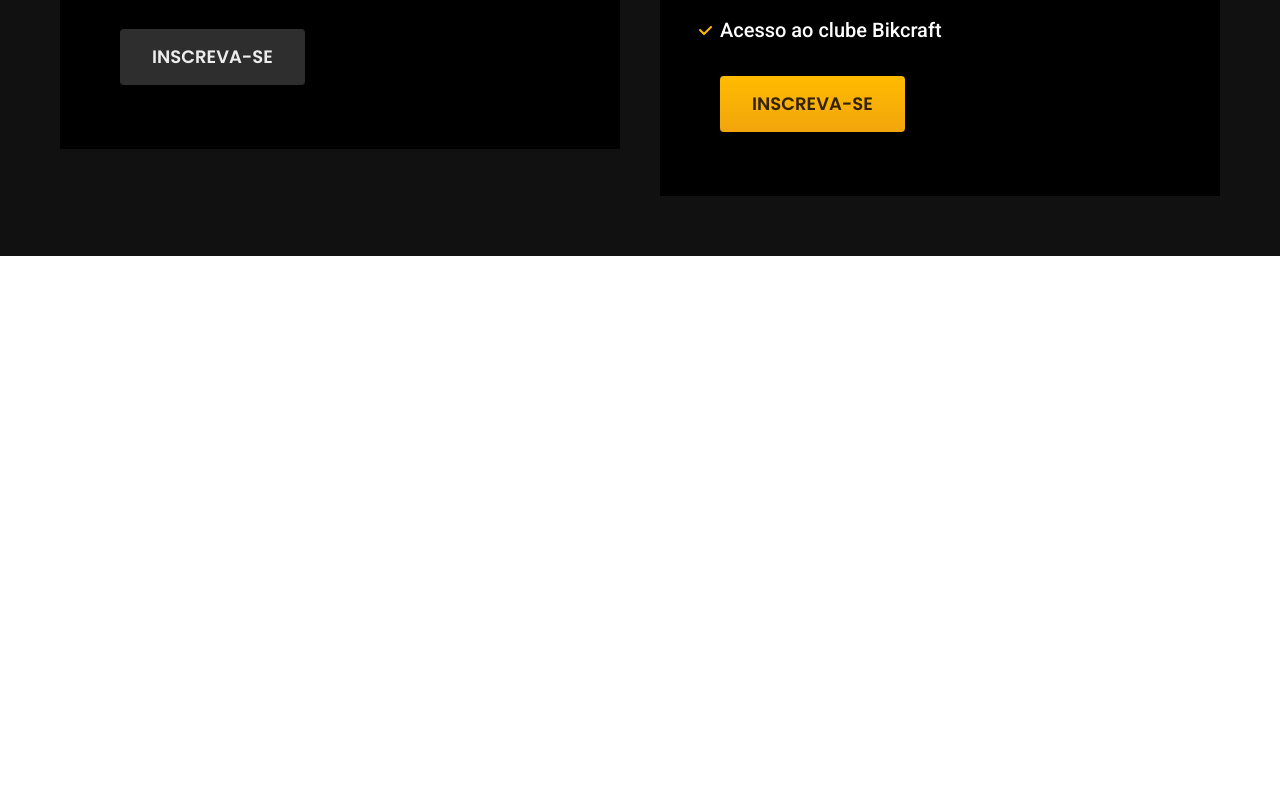
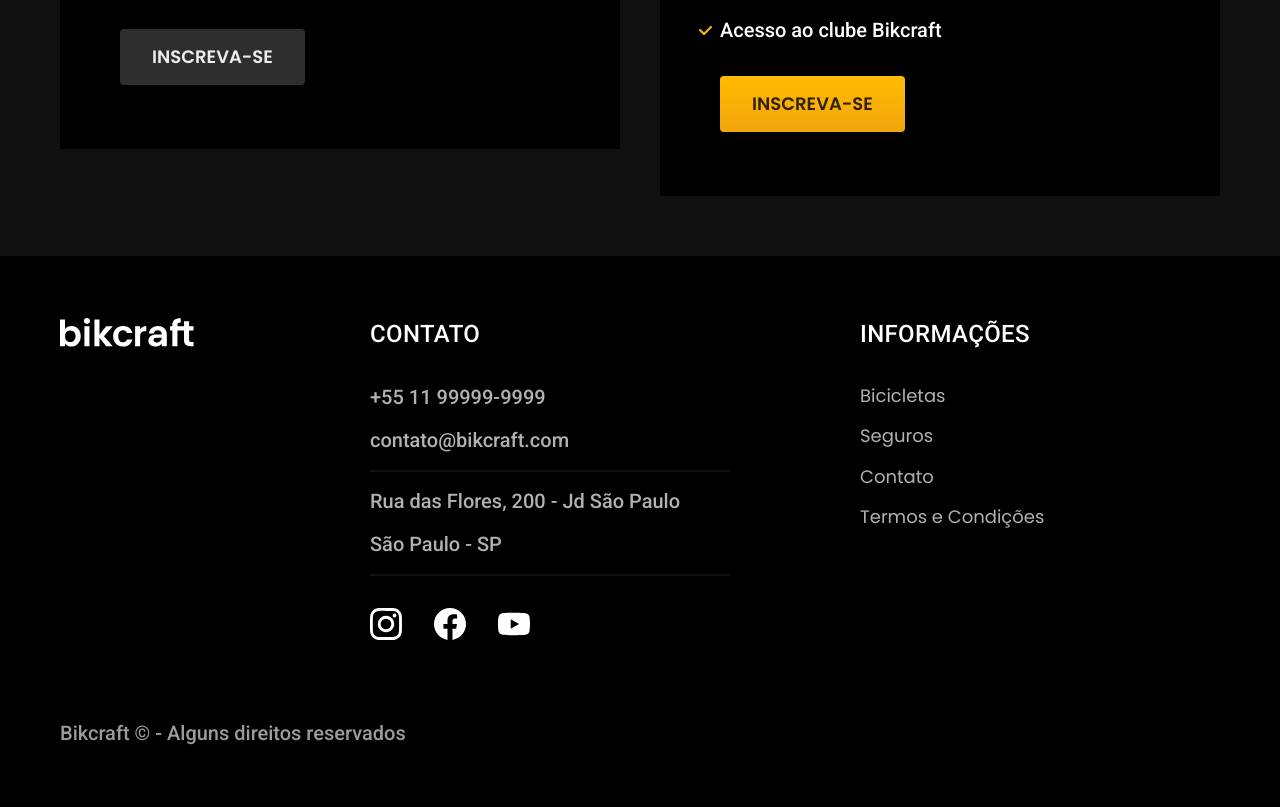
Before and after one commit to lucasribeiroc/bikcraftproject, a plain HTML site: page index.html in a window 1280 px wide. Shown: the part 4342-5149 px from the top of the page. Before the commit the page ends 4598 px from the top, so only its background shows below. Drawn offline with Linux system fonts and the light colour scheme.

Commit message:
finalizado footer

```diff
--- /dev/null
+++ b/css/global/footer.css
@@ -0,0 +1,68 @@
+.footer-bg {
+  background-color: var(--cor-12);
+}
+
+.footer {
+  display: grid;
+  grid-template-columns: 3fr 5fr 4fr;
+  gap: 40px;
+  padding-top: 60px;
+  padding-bottom: 60px;
+}
+
+.footer h3 {
+  margin-bottom: 32px;
+}
+
+.footer-contato ul {
+  margin-bottom: 32px;
+}
+
+.footer-contato li:nth-child(even):after {
+  content: "";
+  display: block;
+  max-width: 360px;
+  height: 2px;
+  background: var(--cor-11);
+  margin-top: 16px;
+}
+
+.footer li {
+  margin-bottom: 16px;
+}
+
+.footer-redes {
+  display: flex;
+  gap: 32px;
+}
+
+.footer a:hover {
+  color: var(--cor-0);
+}
+
+.footer-copy {
+  grid-column: 1/-1;
+  margin-top: 40px;
+}
+
+@media (max-width: 800px) {
+  .footer > img {
+    display: none;
+  }
+  .footer {
+    grid-template-columns: 1fr 1fr;
+  }
+}
+
+@media (max-width: 600px) {
+  .footer > img {
+    display: none;
+  }
+  .footer {
+    grid-template-columns: 1fr;
+    gap: 60px;
+  }
+  .footer-copy {
+    margin-top: 0px;
+  }
+}
--- a/css/style.css
+++ b/css/style.css
@@ -1,7 +1,9 @@
 @import "./global/global.css";
 @import "./utlidades/tipografia.css";
 @import "./utlidades/cores.css";
+
 @import "./global/header.css";
+@import "./global/footer.css";
 
 /* Utilidades */
 @import "./utlidades/componentes.css";
--- a/index.html
+++ b/index.html
@@ -190,5 +190,47 @@
         </div>
       </div>
     </article>
+
+    <footer class="footer-bg">
+      <div class="footer container">
+        <img src="./img/bikcraft.svg" alt="Bikcraft" />
+        <div class="footer-contato">
+          <h3 class="font-2-l-b cor-0">Contato</h3>
+          <ul class="font-2-m cor-5">
+            <li><a href="tel:+551199999999">+55 11 99999-9999</a></li>
+            <li>
+              <a href="mailto: contato@bikcraft.com">contato@bikcraft.com</a>
+            </li>
+            <li>Rua das Flores, 200 - Jd São Paulo</li>
+            <li>São Paulo - SP</li>
+          </ul>
+          <div class="footer-redes">
+            <a href="./"
+              ><img src="./img/redes/instagram.svg" alt="Instagram"
+            /></a>
+            <a href="./"
+              ><img src="./img/redes/facebook.svg" alt="Facebook"
+            /></a>
+            <a href="./">
+              <img src="./img/redes/youtube.svg" alt="Youtube" />
+            </a>
+          </div>
+        </div>
+        <div class="footer-informacoes">
+          <h3 class="font-2-l-b cor-0">Informações</h3>
+          <nav>
+            <ul class="font-1-m cor-5">
+              <li><a href="./bicicletas.html">Bicicletas</a></li>
+              <li><a href="./seguros.html">Seguros</a></li>
+              <li><a href="./contato.html">Contato</a></li>
+              <li><a href="./termos.html">Termos e Condições</a></li>
+            </ul>
+          </nav>
+        </div>
+        <p class="footer-copy font-2-m cor-6">
+          Bikcraft © - Alguns direitos reservados
+        </p>
+      </div>
+    </footer>
   </body>
 </html>
```
